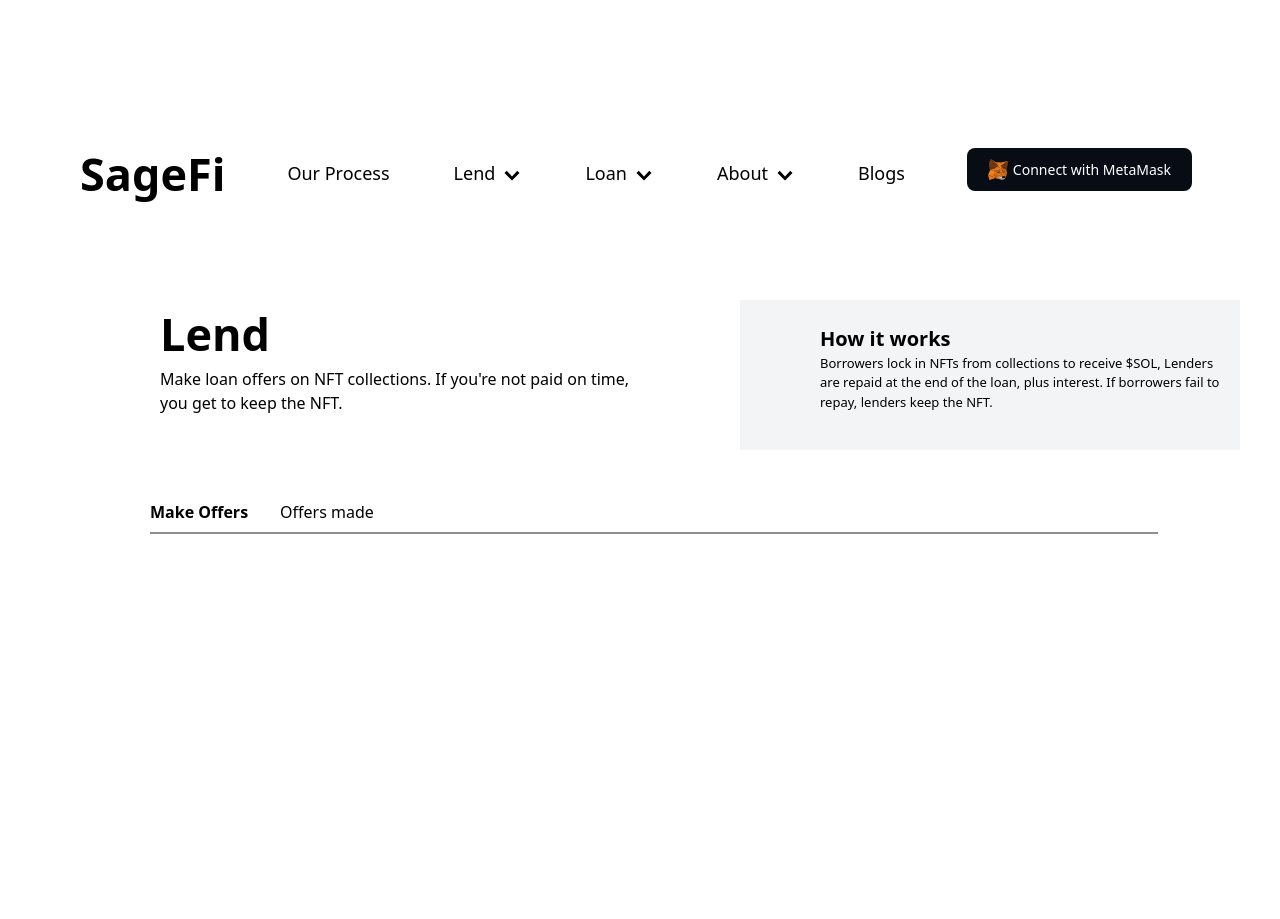
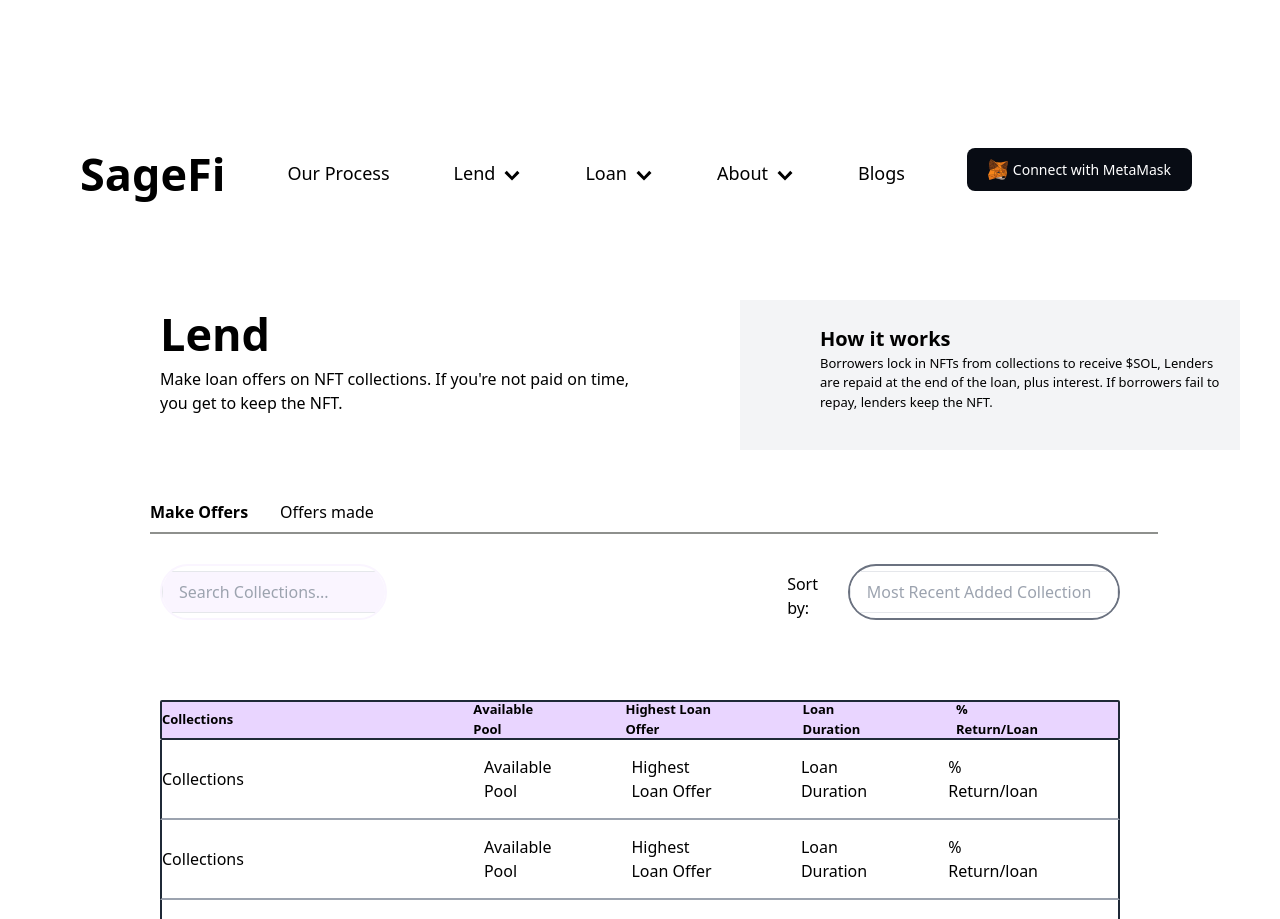
Before and after one commit to sem22-dev/NFT-LEND, a Next.js app: page /Lend in a window 1280 px wide. Shown: the top 919 px of the page. Built offline with nearby package versions, Linux system fonts and the light colour scheme.

Commit message:
dashboard

```diff
--- a/Data.jsx
+++ b/Data.jsx
@@ -4,3 +4,74 @@
     },
 
 ]
+
+
+
+export const collections = [
+    {
+        id: 1,
+        name: 'Collection',
+        token: 'Sharks',
+        floor: '4.5 SOL floor',
+        pool:  '991.19 SOL',
+        loan_available: '943 loans available',
+        loan_offer: '3.80 SOL',
+        last_loan: '3.75 SOL last loan token',
+        duration: '16d',
+        returns: '4.28%',
+        apy: '160% APY'
+    },
+    {
+        id: 2,
+        name: 'Available Pool',
+        token: 'Sharks',
+        floor: '4.5 SOL floor',
+        pool:  '991.19 SOL',
+        loan_available: '943 loans available',
+        loan_offer: '3.80 SOL',
+        last_loan: '3.75 SOL last loan token',
+        duration: '16d',
+        return: '4.28%',
+        apy: '160% APY'
+    },
+    {
+        id: 3,
+        name: 'Highest Loan Offer',
+        token: 'Sharks',
+        floor: '4.5 SOL floor',
+        pool:  '991.19 SOL',
+        loan_available: '943 loans available',
+        loan_offer: '3.80 SOL',
+        last_loan: '3.75 SOL last loan token',
+        duration: '16d',
+        return: '4.28%',
+        apy: '160% APY'
+    },
+    {
+        id: 4,
+        name: 'Loan duration',
+        token: 'Sharks',
+        floor: '4.5 SOL floor',
+        pool:  '991.19 SOL',
+        loan_available: '943 loans available',
+        loan_offer: '3.80 SOL',
+        last_loan: '3.75 SOL last loan token',
+        duration: '16d',
+        return: '4.28%',
+        apy: '160% APY'
+    },
+    {
+        id: 5,
+        name: '% Return/Loan',
+        token: 'Sharks',
+        floor: '4.5 SOL floor',
+        pool:  '991.19 SOL',
+        loan_available: '943 loans available',
+        loan_offer: '3.80 SOL',
+        last_loan: '3.75 SOL last loan token',
+        duration: '16d',
+        return: '4.28%',
+        apy: '160% APY'
+    },
+
+]
--- a/app/Lend/page.tsx
+++ b/app/Lend/page.tsx
@@ -1,11 +1,11 @@
 "use-client"
 
-import { offers } from '../../Data'
+import { collections, offers } from '../../Data'
 
 
 export default function Lend(){
     return(
-        <div className=" text-Pink-900 h-screen p-20 w-full justify-center relative">
+        <div className=" text-Pink-900 h-screen p-20 w-full justify-center relative pb-[400px]">
             <div className="container flex flex-row px-02">
                     <div className="flex flex-col px-20">
                         <div className=" text-[45px] font-bold">
@@ -40,7 +40,7 @@
                     <h3>Offers made</h3>
                 </div>
 
-               <div>
+               {/* <div>
                {offers.map(({percentage}) => {
                     return (
                         <div className="skills__bar">
@@ -49,9 +49,145 @@
                         </div>
                 );
             })}
-               </div>
+               </div> */}
 
             </div>
+
+            <div className='container flex flex-row px-20 py-10 gap-[400px] '>
+                <div className="flex flex-start items-center rounded-[50px] overflow-hidden border-purple-50 border-2">
+                    <input type="text" placeholder="Search Collections..." className="w-[290px] px-4 py-2 focus:outline-none bg-purple-50 border " />
+                </div>
+               <div className='flex flex-row gap-2'>
+                   <div className='pt-2'><p>Sort by:</p></div>
+
+                   <div className="flex flex-end items-center overflow-hidden border-gray-500 border-2 rounded-[50px]">
+                        <input type="text" placeholder="Most Recent Added Collection " className="w-[290px]  px-4 py-2 focus:outline-none border " />
+                    </div>
+               </div>
+            </div>
+
+            <div className='container flex px-20 pt-10 flex-col pb-[400px]'>
+
+                <div className='flex flex-row justify-around gap-20 bg-purple-200 w-[100%] h-[40px] align-center items-center rounded-sm ml-0 border-2 border-gray-800 font-bold text-[13px]'>
+                        <div className='mr-20'>
+                            <h2>Collections</h2>
+                        </div>
+                        <div className='ml-20'>
+                            <h2>Available Pool</h2>
+                        </div>
+                        <div>
+                            <h2>Highest Loan Offer</h2>
+                        </div>
+                        <div>
+                            <h2>Loan Duration</h2>
+                        </div>
+                        <div className='mr-20'>
+                            <h2>% Return/Loan</h2>
+                        </div>
+                </div>
+
+                <div className='flex flex-row justify-around gap-20 w-[100%] h-[80px] align-center items-center ml-0 border-2 border-gray-800 border-t-0 border-b-gray-400'>
+                        <div className='mr-20 mr'>
+                            <h2>Collections</h2>
+
+                        </div>
+                        <div className='ml-20'>
+                            <h2>Available Pool</h2>
+                        </div>
+                        <div>
+                            <h2>Highest Loan Offer</h2>
+                        </div>
+                        <div>
+                            <h2>Loan Duration</h2>
+                        </div>
+                        <div className='mr-20'>
+                            <h2>% Return/loan</h2>
+                        </div>
+                </div>
+
+                <div className='flex flex-row justify-around gap-20 w-[100%] h-[80px] align-center items-center ml-0 border-2 border-gray-800 border-t-0 border-b-gray-400'>
+                        <div className='mr-20'>
+                            <h2>Collections</h2>
+                        </div>
+                        <div className='ml-20'>
+                            <h2>Available Pool</h2>
+                        </div>
+                        <div>
+                            <h2>Highest Loan Offer</h2>
+                        </div>
+                        <div>
+                            <h2>Loan Duration</h2>
+                        </div>
+                        <div className='mr-20'>
+                            <h2>% Return/loan</h2>
+                        </div>
+                </div>
+
+                <div className='flex flex-row justify-around gap-20 w-[100%] h-[80px] align-center items-center ml-0 border-2 border-gray-800 border-t-0 border-b-gray-400'>
+                        <div className='mr-20'>
+                            <h2>Collections</h2>
+                        </div>
+                        <div className='ml-20'>
+                            <h2>Available Pool</h2>
+                        </div>
+                        <div>
+                            <h2>Highest Loan Offer</h2>
+                        </div>
+                        <div>
+                            <h2>Loan Duration</h2>
+                        </div>
+                        <div className='mr-20'>
+                            <h2>% Return/loan</h2>
+                        </div>
+                </div>
+                <div className='flex flex-row justify-around gap-20 w-[100%] h-[80px] align-center items-center ml-0 border-2 border-gray-800 border-t-0 border-b-gray-400'>
+                        <div className='mr-20'>
+                            <h2>Collections</h2>
+                        </div>
+                        <div className='ml-20'>
+                            <h2>Available Pool</h2>
+                        </div>
+                        <div>
+                            <h2>Highest Loan Offer</h2>
+                        </div>
+                        <div>
+                            <h2>Loan Duration</h2>
+                        </div>
+                        <div className='mr-20'>
+                            <h2>% Return/loan</h2>
+                        </div>
+                </div>
+                <div className='flex flex-row justify-around gap-20 w-[100%] h-[80px] align-center items-center ml-0 border-2 border-gray-800 border-t-0 border-b-gray-50'>
+                        <div className='mr-20'>
+                            <h2>Collections</h2>
+                        </div>
+                        <div className='ml-20'>
+                            <h2>Available Pool</h2>
+                        </div>
+                        <div>
+                            <h2>Highest Loan Offer</h2>
+                        </div>
+                        <div>
+                            <h2>Loan Duration</h2>
+                        </div>
+                        <div className='mr-20'>
+                            <h2>% Return/loan</h2>
+                        </div>
+                </div>
+
+            </div>
+                     {/* <div>
+                        {collections.map(({name, token, floor, pool, loan_available, loan_offer, last_loan, duration, returns, apy}, index) => {
+                            return (
+                              <div className='relative flex flex-row gap-2 justify-around w-[100%] collection-title'>
+                                    <h1 className='font-bold'>{name}</h1>
+                                <div className='line'></div>
+                              </div>
+
+                        );
+                        })}
+                    </div> */}
+
       </div>
 
     )
--- a/app/globals.css
+++ b/app/globals.css
@@ -90,3 +90,11 @@
     background-color: #82097b;
     position: relative;
 }
+.collection-title {
+  display: flex;
+  justify-content: center;
+  flex-wrap: wrap;
+  row-gap: 20px;
+  column-gap: 40px;
+  margin-bottom: 60px;
+}
```
